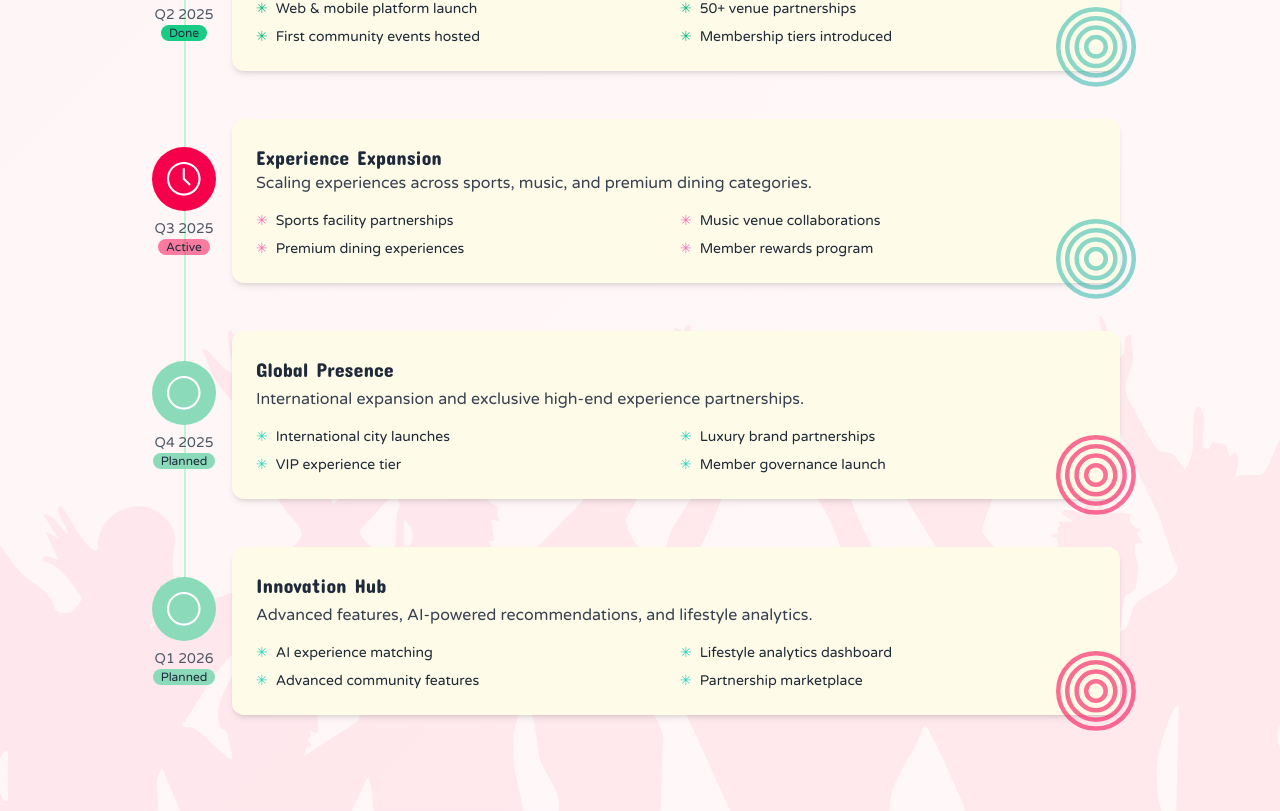
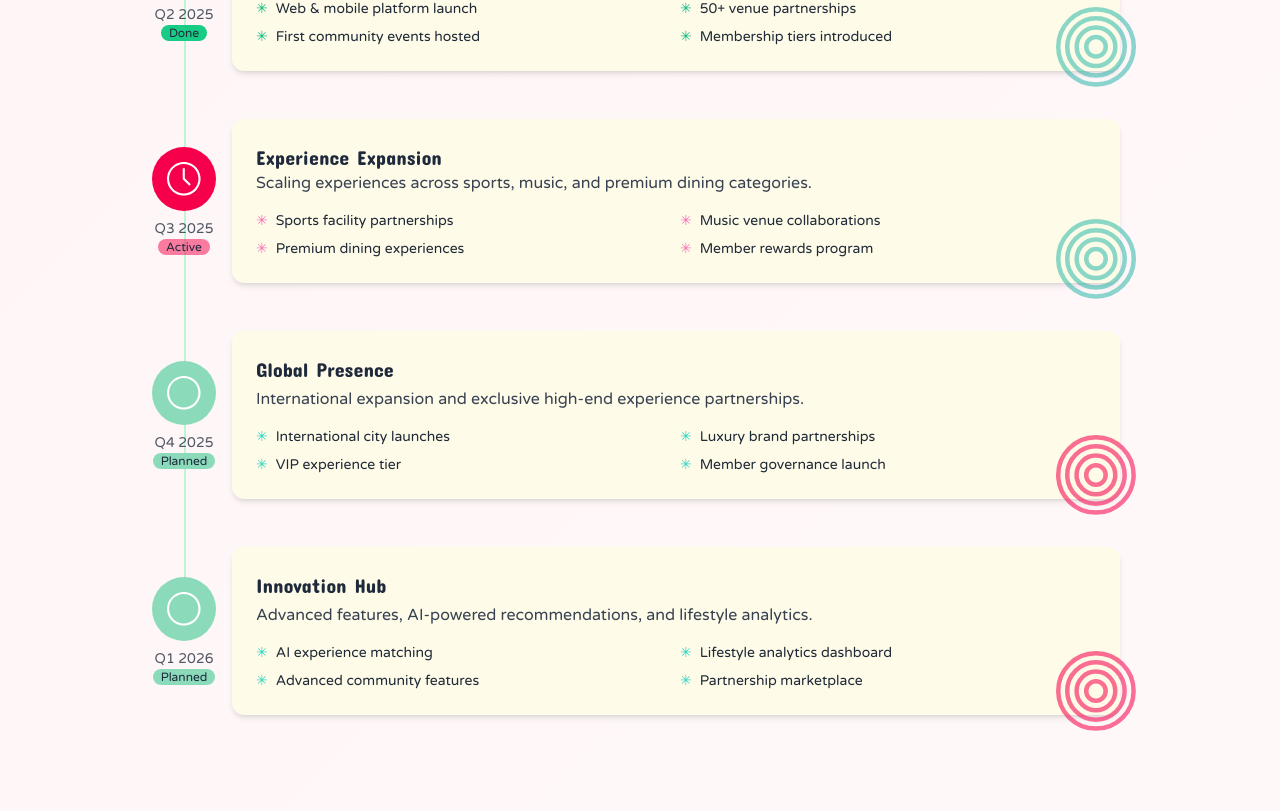
Before and after one commit to wealthcrypto/wealth-landing-page, a Next.js app: page / in a window 1280 px wide. Shown: the part 3586-4397 px from the top of the page. Built offline with nearby package versions, Linux system fonts and the light colour scheme; a web font is replaced by a local one.

Commit message:
Add new SVG assets for sport and spring, remove unused image files, and update font configuration in Tailwind CSS

```diff
--- a/components/JourneySection.tsx
+++ b/components/JourneySection.tsx
@@ -7,6 +7,7 @@ import ActiveIcon from "@/public/assets/ActiveIcon.svg";
 import PlannedIcon from "@/public/assets/PlannedIcon.svg";
 import CircleGreen from "@/public/assets/CicleGreen.svg";
 import CicleRed from "@/public/assets/CicleRed.svg";
+import Euforia from "@/public/assets/Euforia.svg";
 import { motion } from "framer-motion";
 
 const JourneySection = () => {
@@ -33,7 +34,7 @@ const JourneySection = () => {
       className="w-full flex items-center justify-center my-20 font-body"
     >
         <div className="absolute bottom-0 left-0 w-full -z-10 pointer-events-none">
-            <img src="/assets/Euforia.svg" alt="Euforia background" className="w-full object-contain" />
+            <Image src="/assets/Euforia.svg" alt="Euforia background" fill className="object-contain" />
         </div>
       <div className="w-10/12 md:w-9/12">
         <motion.div
@@ -50,7 +51,7 @@ const JourneySection = () => {
           className="w-10/12 md:w-6/12 my-4 mb-24"
         >
           <span className="text-wealth-navy text-lg font-body text-center md:text-start">
-            Our roadmap isn't just about features—it's about building a lifestyle ecosystem that grows with our community's dreams and aspirations.
+            Our roadmap isn&apos;t just about features—it&apos;s about building a lifestyle ecosystem that grows with our community&apos;s dreams and aspirations.
           </span>
         </motion.div>
 
--- a/components/WealthAboutSection.tsx
+++ b/components/WealthAboutSection.tsx
@@ -19,8 +19,8 @@ const WealthAboutSection = () => {
             <div className="max-w-xl space-y-6 text-wealth-navy text-lg font-body">
               <span>
                 More than a cryptocurrency, WEALTH Token is your key to a
-                curated lifestyle. We believe that wealth isn't just about
-                money—it's about rich experiences, meaningful connections, and
+                curated lifestyle. We believe that wealth isn&apos;t just about
+                money—it&apos;s about rich experiences, meaningful connections, and
                 living life to the fullest.
               </span>
             </div>
```
